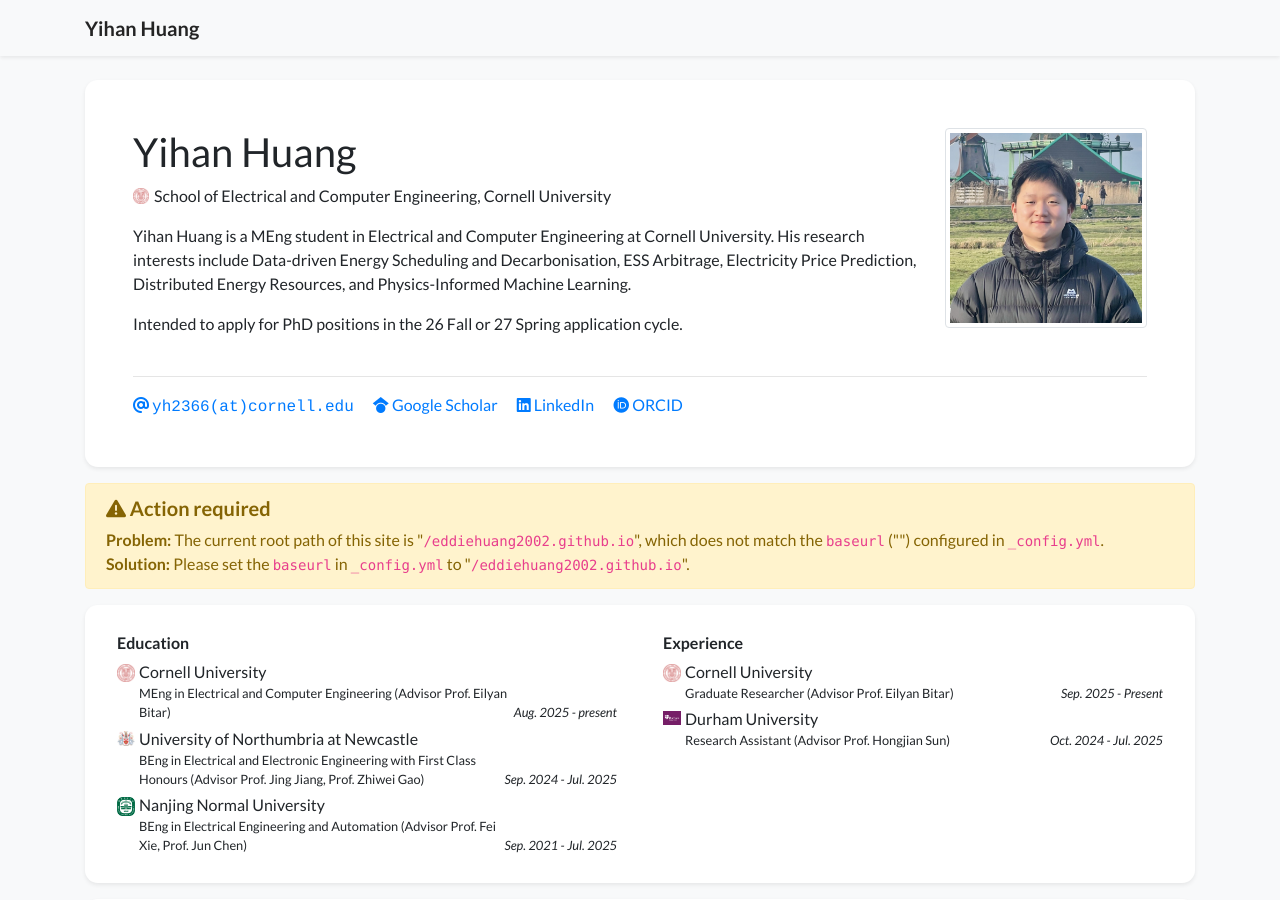
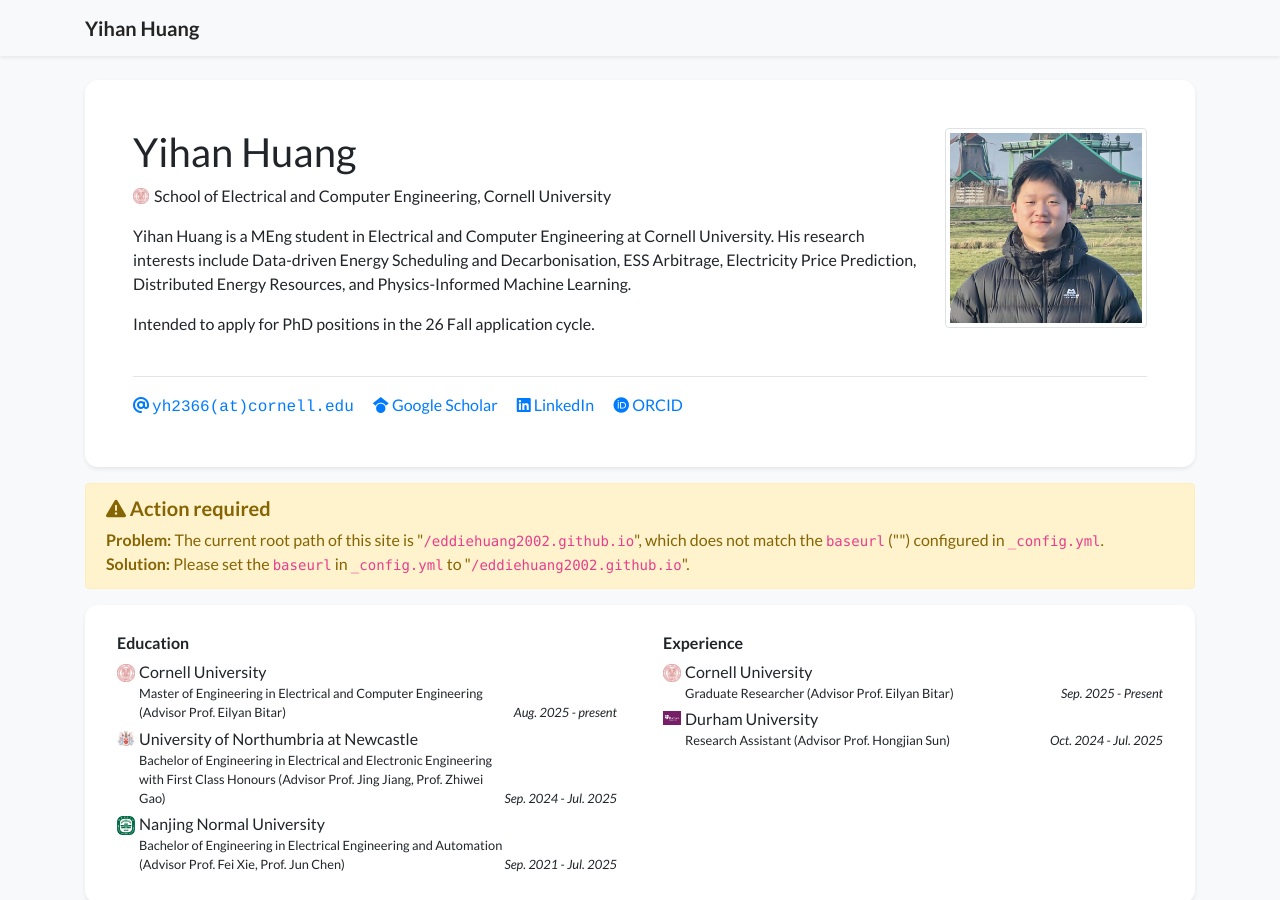
Before and after one commit to eddiehuang2002/eddiehuang2002.github.io, a Jekyll site: the page built from index.html, in a window 1280 px wide and 900 px high. Built offline with Jekyll 4.4.1, drawn with Linux system fonts in a browser that asks for light colours; nearby versions of some CDN libraries; a style sheet for code colours, icons or effects is not loaded.

Commit message:
Update profile.yml

```diff
--- a/_data/profile.yml
+++ b/_data/profile.yml
@@ -26,7 +26,7 @@
     His research interests include Data-driven Energy Scheduling and Decarbonisation, ESS Arbitrage, Electricity Price Prediction, Distributed Energy Resources, and Physics-Informed Machine Learning.
   </p>
   <p>
-      Intended to apply for PhD positions in the 26 Fall or 27 Spring application cycle.
+      Intended to apply for PhD positions in the 26 Fall application cycle.
   </p>
 
 portrait_url: /assets/images/photos/portrait.jpg
@@ -36,15 +36,17 @@
 education:
 - name: Cornell University
   logo: /assets/images/badges/Cornell.png
-  position: MEng in Electrical and Computer Engineering (Advisor Prof. Eilyan Bitar)
+  position: Master of Engineering in Electrical and Computer Engineering (Advisor Prof. Eilyan Bitar)
   date: Aug. 2025 - present
 - name: University of Northumbria at Newcastle
   logo: /assets/images/badges/Northumbria.png
-  position: BEng in Electrical and Electronic Engineering with First Class Honours (Advisor Prof. Jing Jiang, Prof. Zhiwei Gao)
+  position: Bachelor of Engineering in Electrical and Electronic Engineering with First Class Honours (Advisor Prof. Jing Jiang, Prof. Zhiwei Gao)
+  gpa: 3.9/4.0 (top 1%)
   date: Sep. 2024 - Jul. 2025
 - name: Nanjing Normal University
   logo: /assets/images/badges/Nanjing_Normal.png
-  position: BEng in Electrical Engineering and Automation (Advisor Prof. Fei Xie, Prof. Jun Chen)
+  position: Bachelor of Engineering in Electrical Engineering and Automation (Advisor Prof. Fei Xie, Prof. Jun Chen)
+  gpa: 3.72/4.0 (top 5%)
   date: Sep. 2021 - Jul. 2025
 
 experience:
```
